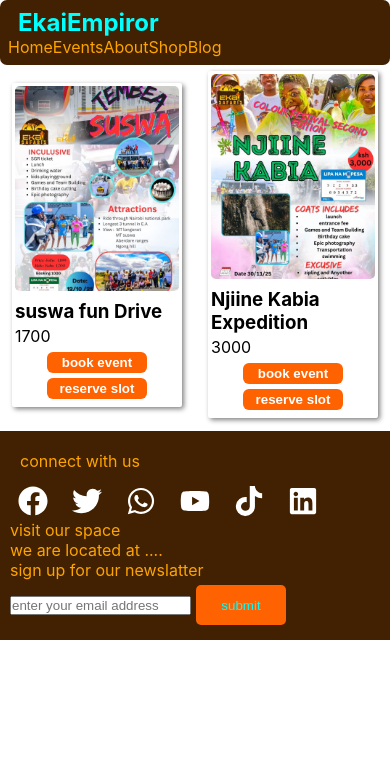
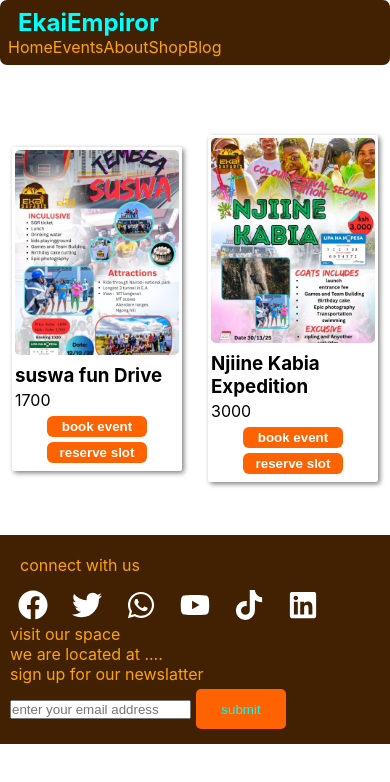
Before and after one commit to Kris-Ekiteles/ekai_empiror, a React (Create React App) app: page /event in a window 390 px wide. Shown: the top 782 px of the page. Built offline with nearby package versions, Linux system fonts and the light colour scheme.

Commit message:
styles for events responsiveness

```diff
--- a/src/pages/Events.css
+++ b/src/pages/Events.css
@@ -1,4 +1,22 @@
 
+/* Make the routed content stretch on Events page so footer stays at bottom */
+.app-content {
+    display: flex;
+    flex-direction: column;
+}
+
+.product{
+    margin-bottom: 10px;
+    display: flex;
+    justify-content: start;
+    align-items: center;
+   gap: 20px;
+   flex-wrap: wrap;
+   padding: 40px;
+   padding-top: 80px; /* space for floating navbar */
+    flex: 1; /* occupy remaining space to push footer down */
+
+}
 @media(max-width:768px){
    .product{
     margin-bottom: 10px;
@@ -6,5 +24,7 @@
     grid-template-columns: auto auto;
     justify-content: center;
     align-items: center;
+    padding-top: 64px; /* adjust for smaller navbar height on mobile */
+    flex: 1;
    }
 }
```
